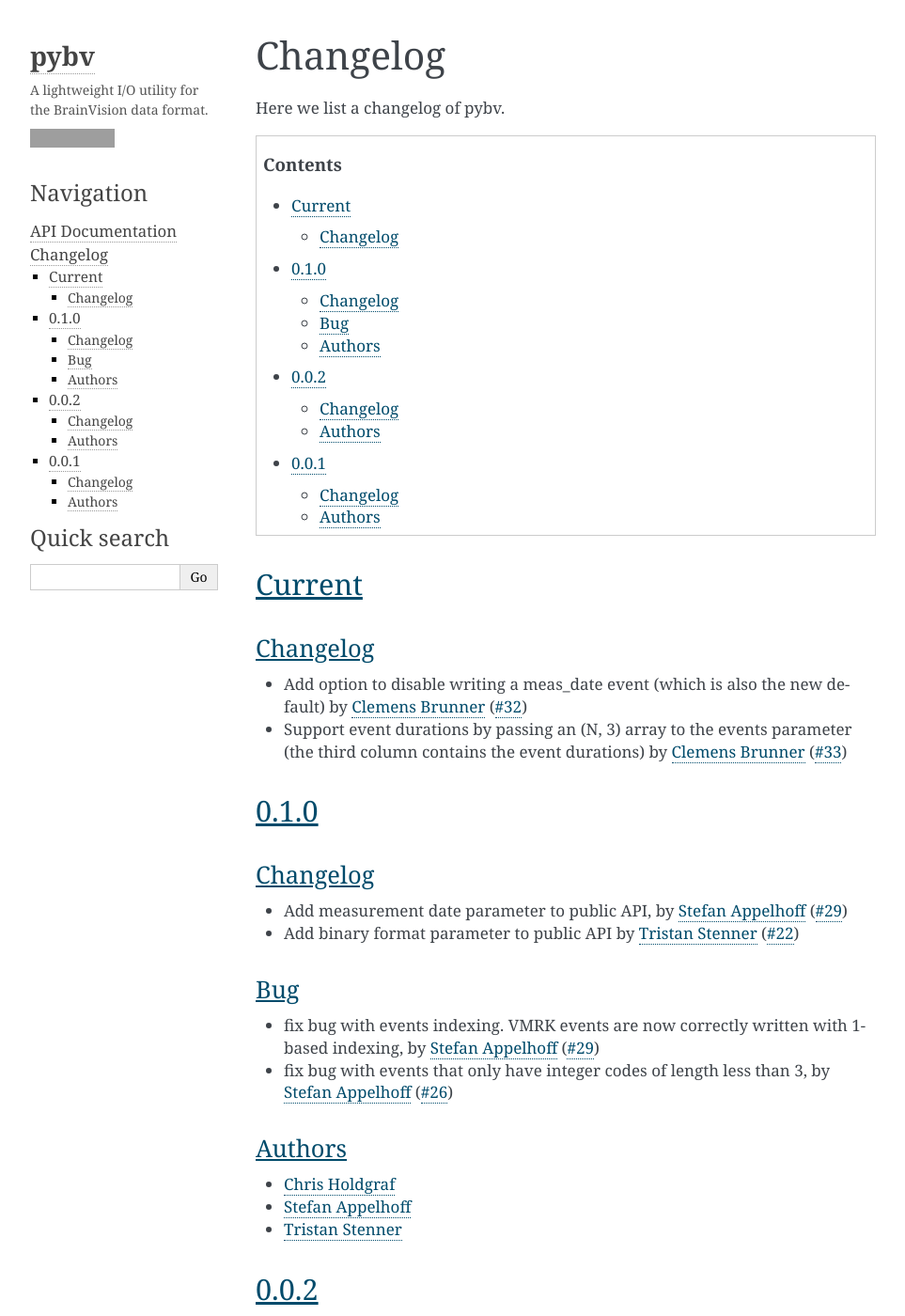
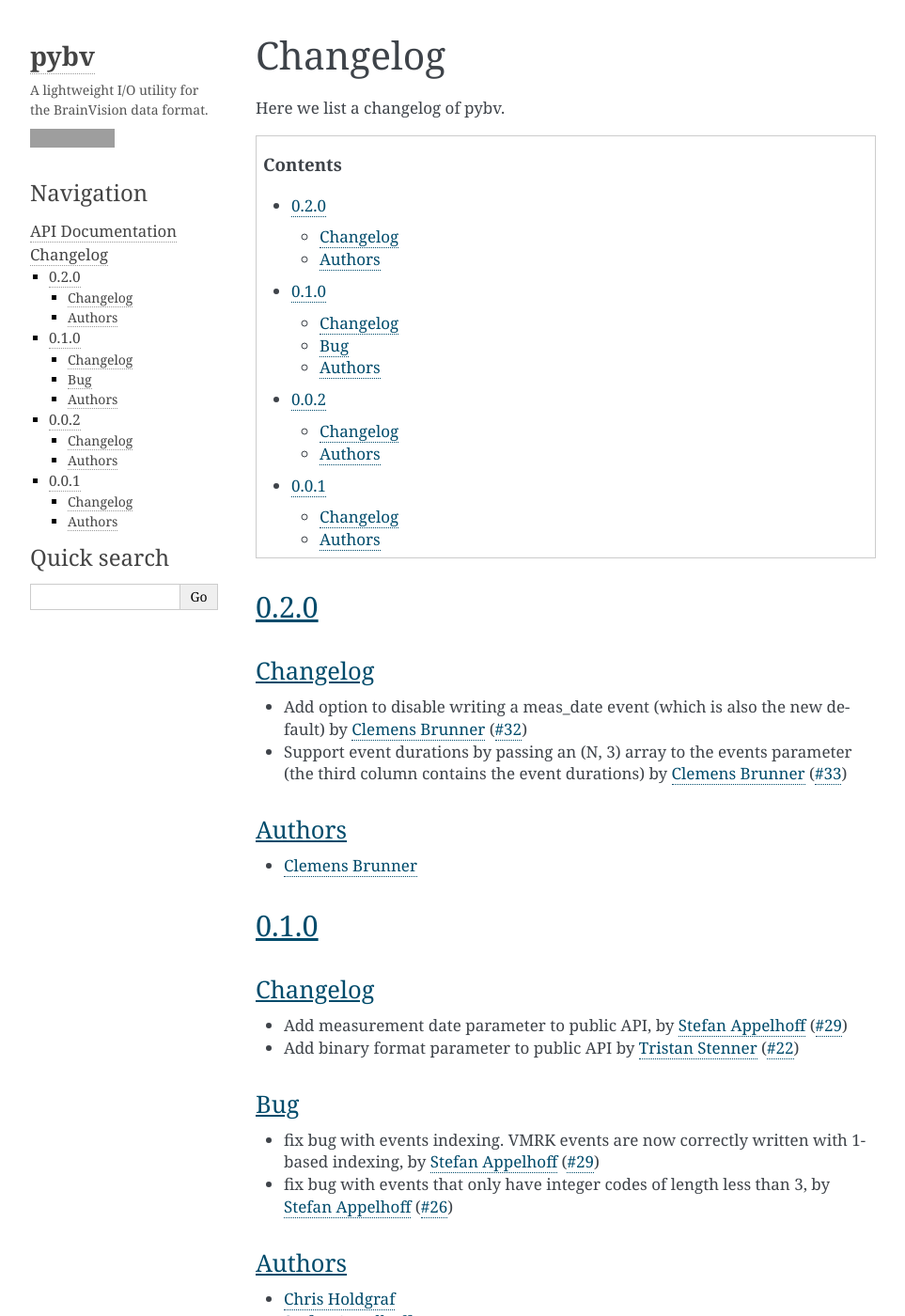
Before and after one commit to bids-standard/pybv, a Sphinx documentation site: the page built from docs/changelog.rst, in a window 1280 px wide and 1400 px high. Shown: the whole window at 94% size, without its empty margins (148-1111 px from the left). Built offline with Sphinx 7.4.7, drawn with Linux system fonts in a browser that asks for light colours; grey boxes are pictures that could not be loaded.

Commit message:
Prepare for 0.2.0 release (#35)

```diff
--- a/docs/changelog.rst
+++ b/docs/changelog.rst
@@ -12,14 +12,17 @@ Here we list a changelog of pybv.
    :local:
    :depth: 2
 
-Current
-=======
+0.2.0
+=====
 
 Changelog
 ~~~~~~~~~
 - Add option to disable writing a meas_date event (which is also the new default) by `Clemens Brunner`_ (`#32 <https://github.com/bids-standard/pybv/pull/32>`_)
 - Support event durations by passing an (N, 3) array to the events parameter (the third column contains the event durations) by `Clemens Brunner`_ (`#33 <https://github.com/bids-standard/pybv/pull/33>`_)
 
+Authors
+~~~~~~~
+- `Clemens Brunner`_
 
 0.1.0
 =====
--- a/pybv/__init__.py
+++ b/pybv/__init__.py
@@ -5,9 +5,10 @@
 #          Chris Holdgraf <choldgraf@berkeley.edu>
 #          Stefan Appelhoff <stefan.appelhoff@mailbox.org>
 #          Tristan Stenner <stenner@med-psych.uni-kiel.de>
+#          Clemens Brunner <clemens.brunner@gmail.com>
 #
 # License: BSD (3-clause)
 
-__version__ = '0.2.0.dev0'
+__version__ = '0.2.0'
 
 from .io import (write_brainvision, )  # noqa: F401
```
Also changed, not shown: 1 other file.
